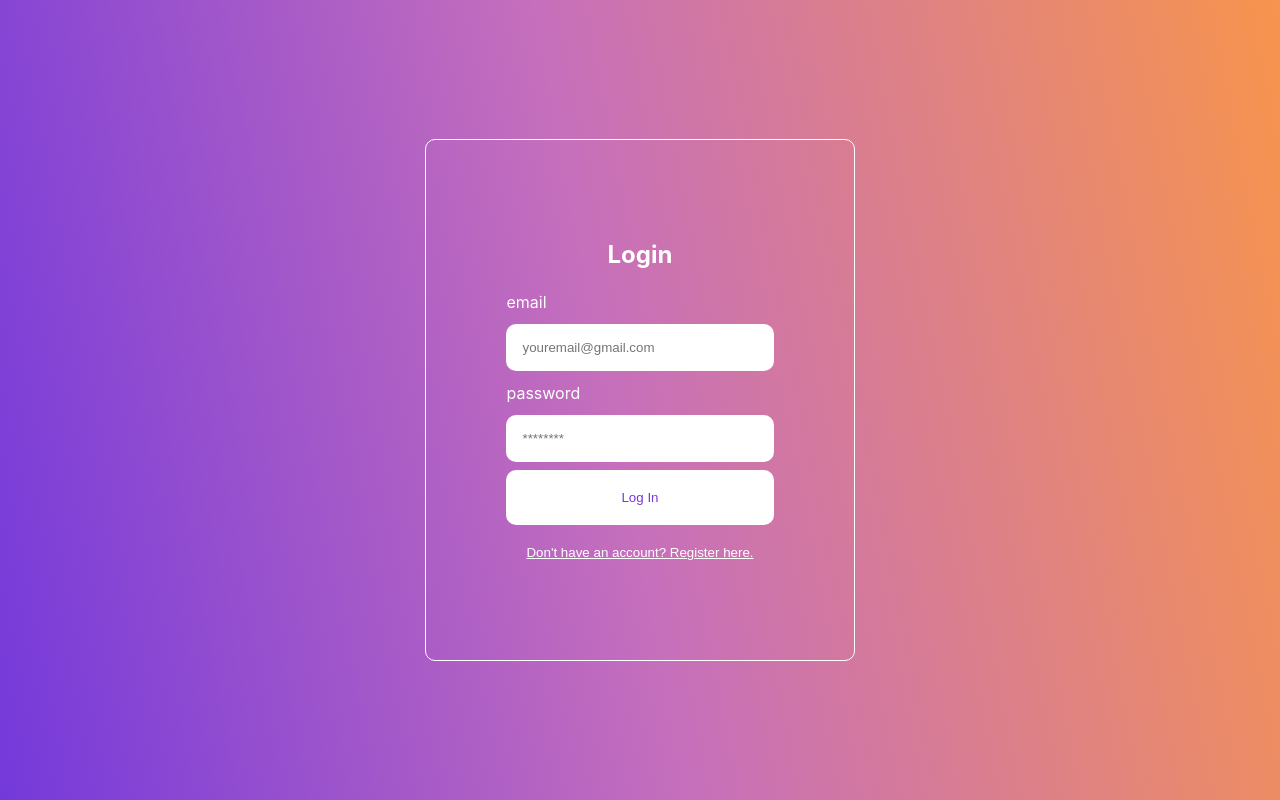
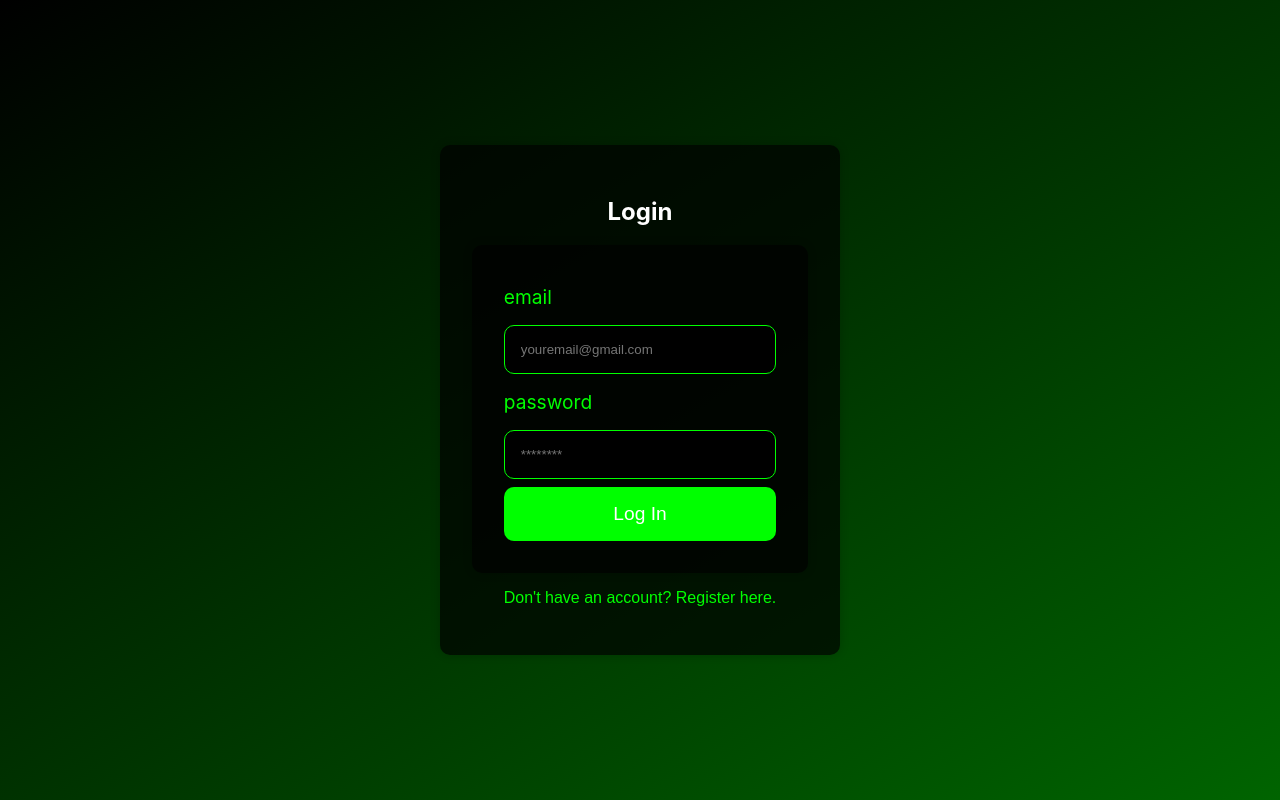
Before and after one commit to ishubhamkr/scalable-tax-calculation-ui, a React (Create React App) app: page / in a window 1280 px wide. Built offline with nearby package versions, Linux system fonts and the light colour scheme.

Commit message:
Few Changes

```diff
--- a/src/App.css
+++ b/src/App.css
@@ -5,53 +5,76 @@
   align-items: center;
   justify-content: center;
   color: white;
-  background-image: linear-gradient(79deg, #7439db, #C66FBC 48%, #F7944D);
+  background: linear-gradient(to bottom right, #000000, #006400); /* Gradient background */
 }
 
-
 .App-logo {
-  width: 150px; /* Adjust the width of the logo as needed */
-  height: auto; /* Maintain aspect ratio */
-  margin-bottom: 20px; /* Add margin to create space between logo and form */
+  width: 150px;
+  height: auto;
+  margin-bottom: 20px;
 }
 
 .auth-form-container, .login-form, .register-form {
   display: flex;
   flex-direction: column;
+  background-color: rgba(0, 0, 0, 0.7); /* Dark transparent background */
+  padding: 2rem;
+  border-radius: 10px;
+  box-shadow: 0px 0px 10px rgba(0, 0, 0, 0.2);
 }
 
 @media screen and (min-width: 600px) {
   .auth-form-container {
-    padding: 5rem;
-    border: 1px solid white;
-    border-radius: 10px;
-    margin: 0.5rem;
+    max-width: 400px;
+    margin: 0 auto;
   }
 }
 
 label {
   text-align: left;
-  padding: 0.25rem 0;
+  padding: 0.5rem 0;
+  font-size: 1.2rem;
+  color: #00FF00; /* Green color */
 }
 
 input {
   margin: 0.5rem 0;
   padding: 1rem;
-  border: none;
+  border: 1px solid #00FF00; /* Green border */
   border-radius: 10px;
+  transition: border-color 0.3s ease;
+  background-color: #000000; /* Black background */
+  color: white;
+}
+
+input:focus {
+  outline: none;
+  border-color: #00FF00; /* Green border on focus */
 }
 
 button {
   border: none;
-  background-color: white;
-  padding: 20px;
+  background-color: #00FF00; /* Green button background */
+  padding: 1rem 2rem;
   border-radius: 10px;
   cursor: pointer;
-  color: #7439db;
+  color: white;
+  font-size: 1.2rem;
+  transition: background-color 0.3s ease;
+}
+
+button:hover {
+  background-color: #009900; /* Darker green on hover */
 }
 
 .link-btn {
   background: none;
-  color: white;
-  text-decoration: underline;
+  color: #00FF00; /* Green color */
+  text-decoration: none;
+  font-size: 1rem;
+  transition: color 0.3s ease;
 }
+
+.link-btn:hover {
+  color: #009900; /* Darker green on hover */
+}
```
